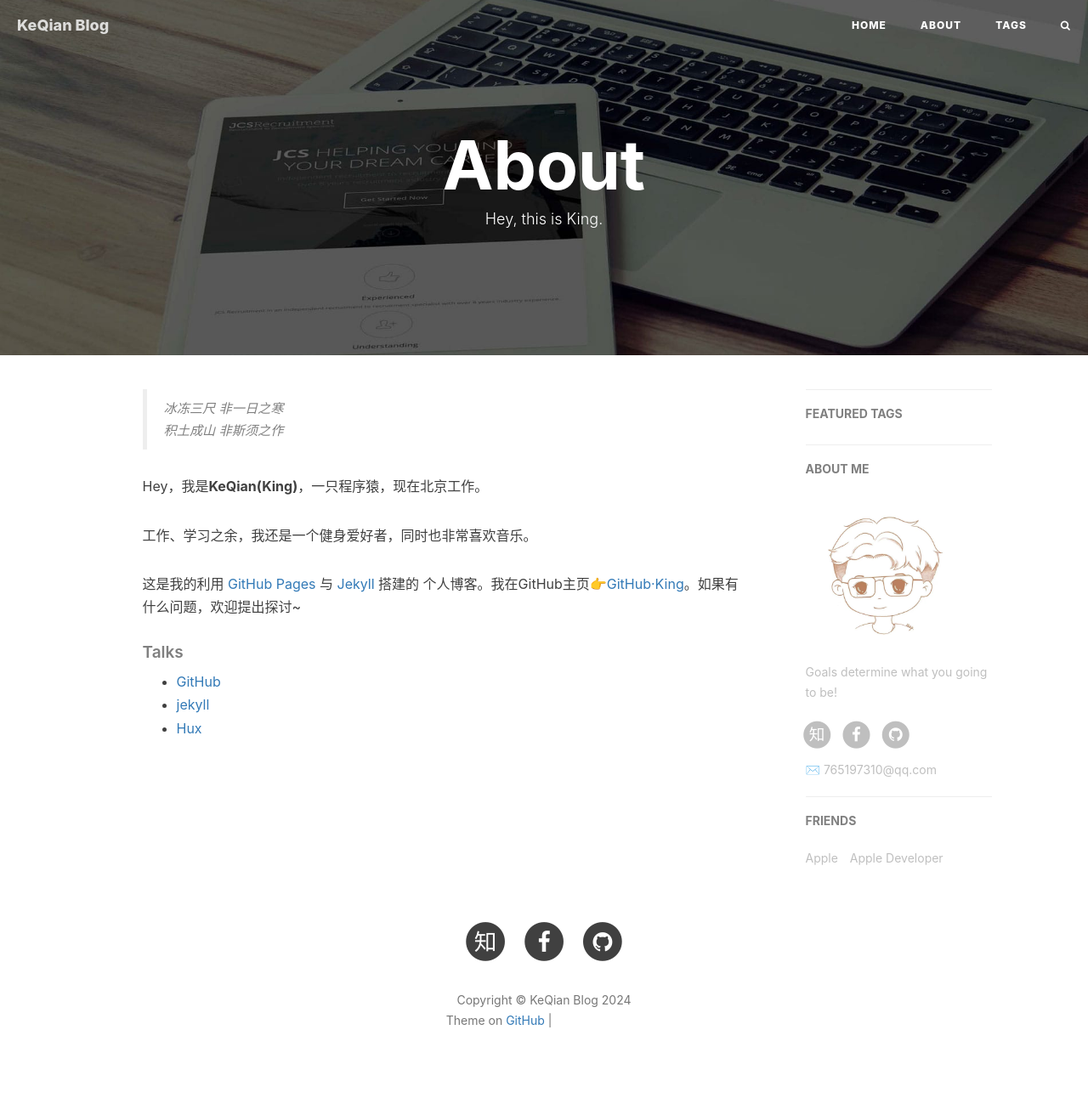
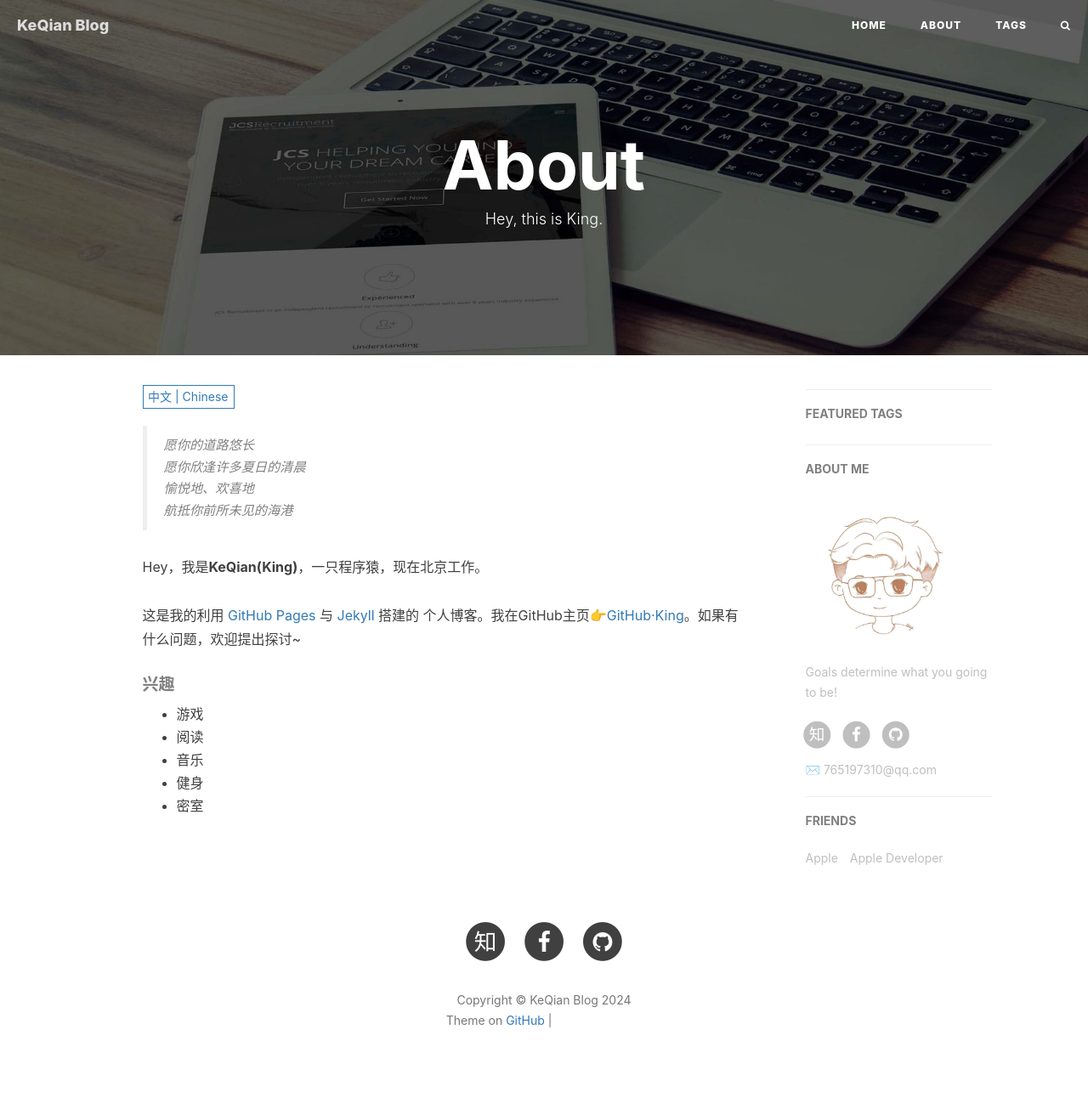
Before and after one commit to KeQianWang/KeQianWang.github.io, a Jekyll site: the page built from about.html, in a window 1280 px wide. Shown: the whole page at 85% size. Built offline with Jekyll 4.4.1, drawn with Linux system fonts in a browser that asks for light colours; nearby versions of some CDN libraries; comment, search, counter and statistics services are not loaded; part of the change alters nothing that is shown; grey boxes are pictures that could not be loaded.

```diff
--- a/_config.yml
+++ b/_config.yml
@@ -57,7 +57,7 @@ kramdown:
 
 # 评论系统
 # Disqus（https://disqus.com/）
-# disqus_username: qiubaiying
+# disqus_username: keqianwang
 
 # Gitalk
 gitalk:
--- /dev/null
+++ b/_includes/about/en.md
@@ -0,0 +1,16 @@
+> May your journey be long
+> May you encounter many summer mornings
+> Joyfully and happily
+> Sailing to harbors you have never seen before
+
+<p>Hey, I'm <strong>KeQian (King)</strong>, a programmer currently working in Beijing.</p>
+
+<p>This is my personal blog built with <a href="https://pages.github.com/">GitHub Pages</a> and <a href="http://jekyll.com.cn/">Jekyll</a>. You can find me on my GitHub page here: <a href="https://github.com/KeQianWang">👉GitHub·King</a>. If you have any questions, feel free to reach out and discuss!</p>
+
+##### Interests
+
+* Gaming
+* Reading
+* Music
+* Fitness
+* Escape rooms
--- /dev/null
+++ b/_includes/about/zh.md
@@ -0,0 +1,21 @@
+> 愿你的道路悠长
+>
+> 愿你欣逢许多夏日的清晨
+>
+> 愉悦地、欢喜地
+>
+> 航抵你前所未见的海港
+
+<p>Hey，我是<strong>KeQian(King)</strong>，一只程序猿，现在北京工作。</p>
+
+<p>这是我的利用 <a href="https://pages.github.com/">GitHub Pages</a> 与 <a href="http://jekyll.com.cn/">Jekyll</a> 搭建的 个人博客。我在GitHub主页<a href="https://github.com/KeQianWang">👉GitHub·King</a>。如果有什么问题，欢迎提出探讨~</p>
+
+
+
+##### 兴趣
+
+* 游戏
+* 阅读
+* 音乐
+* 健身
+* 密室
--- a/_includes/footer.html
+++ b/_includes/footer.html
@@ -271,6 +271,61 @@
 </script>
 {% endif %}
 
+<!-- Multi-Lingual -->
+{% if page.multilingual %}
+<!-- Handle Language Change -->
+<script type="text/javascript">
+    // get nodes
+    var $zh = document.querySelector(".zh");
+    var $en = document.querySelector(".en");
+    var $select = document.querySelector("select");
+
+    // Changes at v1.8.1: include lang flag as a url query. This interop well with catalog hash anchors.
+    function getLang() { return new URLSearchParams(document.location.search).get("lang") }
+
+    function setLang(newLang) {
+        var params = new URLSearchParams(document.location.search)
+        params.set("lang", newLang)
+        document.location.search = params.toString()  // refresh.
+    }
+
+    // handle render
+    function _render() {
+        var lang = getLang()
+        // en
+        if (lang == "en") {
+            $select.selectedIndex = 1;
+            $en.style.display = "block";
+            $en.classList.add("active");
+            $zh.style.display = "none";
+            $zh.classList.remove("active");
+            // default to zh-cn
+        } else {
+            $select.selectedIndex = 0;
+            $zh.style.display = "block";
+            $zh.classList.add("active");
+            $en.style.display = "none";
+            $en.classList.remove("active");
+        }
+        // interop with catalog
+        generateCatalog(".catalog-body");
+    }
+
+    // handle select change
+    function onLanChange(index) {
+        if (index == 0) {
+            lang = "zh"
+        } else {
+            lang = "en"
+        }
+        setLang(lang)
+    }
+
+    // init
+    _render();
+</script>
+{% endif %}
+
 <!-- Simple Jekyll Search -->
 <script>
     // https://stackoverflow.com/questions/1912501/unescape-html-entities-in-javascript
--- /dev/null
+++ b/_includes/multilingual-sel.html
@@ -0,0 +1,5 @@
+                <!-- Language Selector -->
+                <select class="sel-lang" onchange= "onLanChange(this.options[this.options.selectedIndex].value)">
+                    <option value="0" selected> 中文 | Chinese </option>
+                    <option value="1"> 英文 | English </option>
+                </select>
--- a/about.html
+++ b/about.html
@@ -3,125 +3,26 @@ layout: page
 title: "About"
 description: "Hey, this is King."
 header-img: "img/about/about-bg.jpg"
+multilingual: true
 ---
 
-<!-- Language Selector -->
-<!-- <select class="sel-lang" onchange= "onLanChange(this.options[this.options.selectedIndex].value)">
-    <option value="0" selected> 中文 Chinese </option>
-    <option value="1"> 英文 English </option>
-</select> -->
+{% include multilingual-sel.html %}
 
 <!-- Chinese Version -->
 <div class="zh post-container">
-
-    <!--copied from markdown -->
-    <blockquote><p>冰冻三尺 非一日之寒<br>
-    积土成山 非斯须之作</p></blockquote>
-
-    <p>Hey，我是<strong>KeQian(King)</strong>，一只程序猿，现在北京工作。</p>
-
-    <p>工作、学习之余，我还是一个健身爱好者，同时也非常喜欢音乐。</p>
-
-    <p>这是我的利用 <a href="https://pages.github.com/">GitHub Pages</a> 与 <a href="http://jekyll.com.cn/">Jekyll</a> 搭建的 个人博客。我在GitHub主页<a href="https://github.com/KeQianWang">👉GitHub·King</a>。如果有什么问题，欢迎提出探讨~</p>
-
-    <p></p>
-
-    <h5>Talks</h5>
-
-    <ul>
-        <li><a href="https://github.com">GitHub</a></li>
-        <li><a href="http://jekyll.com.cn/">jekyll</a></li>
-        <li><a href="http://huangxuan.me/">Hux</a></li>
-    </ul>
+    {% capture about_zh %}{% include about/zh.md %}{% endcapture %}
+    {{ about_zh | markdownify }}
 </div>
 
 <!-- English Version -->
-<!-- <div class="en post-container">
-    <blockquote><p>Yet another iOS Developer. <br>
-    Yet another Life-long Student.</p></blockquote>
-
-    <p>Hi, I am <strong>Baiying Qiu</strong>，you can call me <strong>BY</strong>. I am an iOS software engineer and currently working in Xiamen</p>
-
-    <p>This is my personal blog, through making Github Pages and Jekyll.My GitHub  👉 <a href="http://github.com/qiubaiying">Github·BY</a>.</p>
-
-    <p>I am a sports enthusiast, I like fitness, running and boxing.</p>
-
-    <h5>Talks</h5>
-
-    <ul>
-    <li><a href="https://github.com">GitHub</a></li>
-    <li><a href="http://jekyll.com.cn/">jekyll</a></li>
-    <li><a href="https://pages.github.com/">GitHub Pages</a></li>
-    <li><a href="https://qiubaiying.github.io">BY</a></li>
-    </ul>
-</div> -->
-
-<!-- Handle Language Change -->
-<script type="text/javascript">
-    // get nodes
-    var $zh = document.querySelector(".zh");
-    var $en = document.querySelector(".en");
-    var $select = document.querySelector("select");
-
-    // bind hashchange event
-    window.addEventListener('hashchange', _render);
-
-    // handle render
-    function _render(){
-        var _hash = window.location.hash;
-        // en
-        if(_hash == "#en"){
-            $select.selectedIndex = 1;
-            $en.style.display = "block";
-            $zh.style.display = "none";
-        // zh by default
-        }else{
-            // not trigger onChange, otherwise cause a loop call.
-            $select.selectedIndex = 0;
-            $zh.style.display = "block";
-            $en.style.display = "none";
-        }
-    }
-
-    // handle select change
-    function onLanChange(index){
-        if(index == 0){
-            window.location.hash = "#zh"
-        }else{
-            window.location.hash = "#en"
-        }
-    }
-
-    // init
-    _render();
-</script>
+<div class="en post-container">
+    {% capture about_en %}{% include about/en.md %}{% endcapture %}
+    {{ about_en | markdownify }}
+</div>
 
 
-<!-- Gitalk 评论 start  -->
-{% if site.gitalk.enable %}
-<!-- Gitalk link  -->
-<link rel="stylesheet" href="https://unpkg.com/gitalk/dist/gitalk.css">
-<script src="https://unpkg.com/gitalk@latest/dist/gitalk.min.js"></script>
-
-<div id="gitalk-container"></div>
-    <script type="text/javascript">
-    var gitalk = new Gitalk({
-    clientID: '{{site.gitalk.clientID}}',
-    clientSecret: '{{site.gitalk.clientSecret}}',
-    repo: '{{site.gitalk.repo}}',
-    owner: '{{site.gitalk.owner}}',
-    admin: ['{{site.gitalk.admin}}'],
-    distractionFreeMode: {{site.gitalk.distractionFreeMode}},
-    id: 'about',
-    });
-    gitalk.render('gitalk-container');
-</script>
-{% endif %}
-<!-- Gitalk end -->
-
- <!-- disqus 评论框 start  -->
-{% if site.disqus.enable %}
-
+{% if site.disqus_username %}
+<!-- disqus 评论框 start -->
 <div class="comment">
     <div id="disqus_thread" class="disqus-thread">
     </div>
@@ -131,8 +32,8 @@ header-img: "img/about/about-bg.jpg"
 <!-- disqus 公共JS代码 start (一个网页只需插入一次) -->
 <script type="text/javascript">
     /* * * CONFIGURATION VARIABLES * * */
-    var disqus_shortname = "{{site.disqus.username}}";
-    var disqus_identifier = "{{site.disqus.username}}/{{page.url}}";
+    var disqus_shortname = "{{site.disqus_username}}";
+    var disqus_identifier = "{{site.disqus_username}}/{{page.url}}";
     var disqus_url = "{{site.url}}{{page.url}}";
 
     (function() {
```
